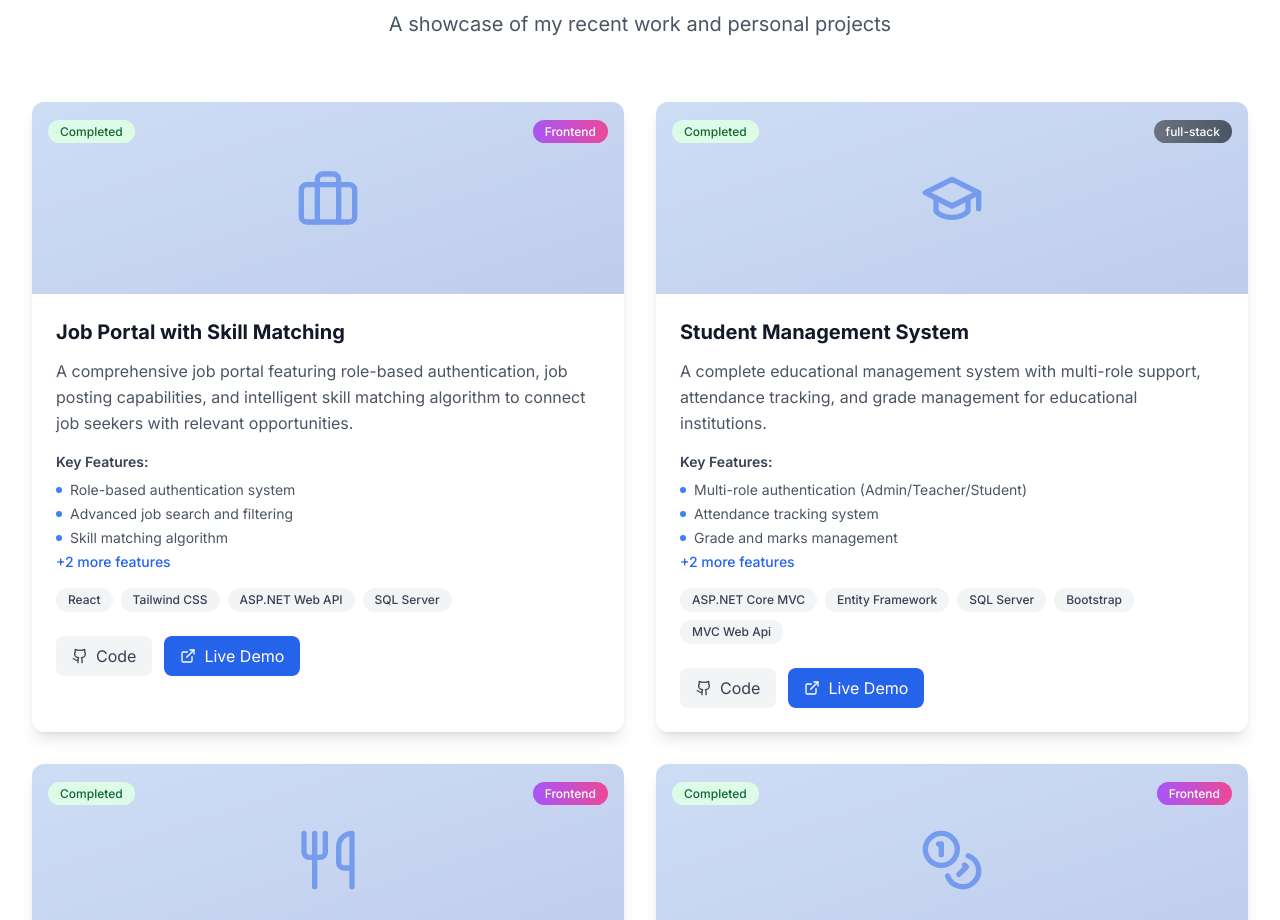
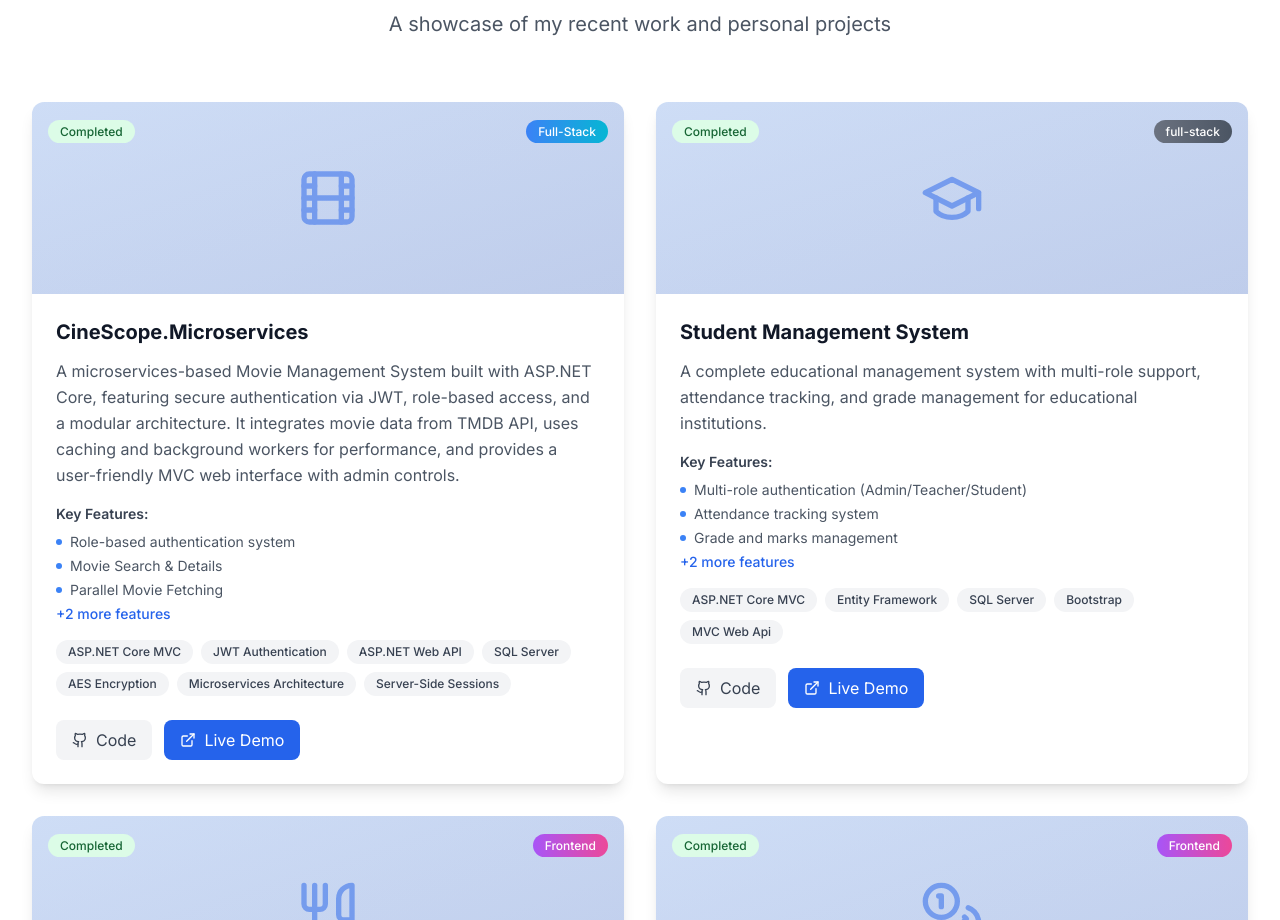
Before and after one commit to AbdullahRana18/react-portfolio, a React (Vite) app: page / in a window 1280 px wide. Shown: the part 2860-3780 px from the top of the page. Built offline with nearby package versions, Linux system fonts and the light colour scheme.

Commit message:
add new project

```diff
--- a/src/components/Projects.jsx
+++ b/src/components/Projects.jsx
@@ -1,29 +1,47 @@
 import { motion, useInView } from 'framer-motion'
 import { useRef } from 'react'
-import { Github, ExternalLink, Code, Database, Palette, Server, Briefcase, Utensils, Coins, GraduationCap } from 'lucide-react'
+import { Github, ExternalLink, Code, Database, Palette, Server, Briefcase, Utensils, Coins, GraduationCap, Move3dIcon, MoveLeftIcon, FilmIcon } from 'lucide-react'
 
 const Projects = () => {
   const ref = useRef(null)
   const isInView = useInView(ref, { once: true, threshold: 0.2 })
 
   const projects = [
-    {
-      title: 'Job Portal with Skill Matching',
-      description: 'A comprehensive job portal featuring role-based authentication, job posting capabilities, and intelligent skill matching algorithm to connect job seekers with relevant opportunities.',
+    // {
+    //   title: 'Job Portal with Skill Matching',
+    //   description: 'A comprehensive job portal featuring role-based authentication, job posting capabilities, and intelligent skill matching algorithm to connect job seekers with relevant opportunities.',
+    //   image: '/api/placeholder/600/400',
+    //   technologies: ['React', 'Tailwind CSS', 'ASP.NET Web API', 'SQL Server'],
+    //   features: [
+    //     'Role-based authentication system',
+    //     'Advanced job search and filtering',
+    //     'Skill matching algorithm',
+    //     'Real-time notifications',
+    //     'Admin dashboard for job management'
+    //   ],
+    //   github: 'https://github.com/AbdullahRana18/job-portal-skill-matching',
+    //   live: 'https://job-portal-skill-matching.vercel.app/',
+    //   status: 'Completed',
+    //   category: 'Frontend',
+    //   icon: Briefcase
+    // },
+      {
+      title: 'CineScope.Microservices',
+      description: 'A microservices-based Movie Management System built with ASP.NET Core, featuring secure authentication via JWT, role-based access, and a modular architecture. It integrates movie data from TMDB API, uses caching and background workers for performance, and provides a user-friendly MVC web interface with admin controls.',
       image: '/api/placeholder/600/400',
-      technologies: ['React', 'Tailwind CSS', 'ASP.NET Web API', 'SQL Server'],
+      technologies: ['ASP.NET Core MVC', 'JWT Authentication', 'ASP.NET Web API', 'SQL Server',"AES Encryption", "Microservices Architecture","Server-Side Sessions"],
       features: [
         'Role-based authentication system',
-        'Advanced job search and filtering',
-        'Skill matching algorithm',
-        'Real-time notifications',
-        'Admin dashboard for job management'
+        'Movie Search & Details',
+        'Parallel Movie Fetching',
+        'Admin Panel for User & Role Management',
+        'Secure Communication Between Service'
       ],
-      github: 'https://github.com/AbdullahRana18/job-portal-skill-matching',
+      github: 'https://github.com/AbdullahRana18/CineScope.Microservices',
       live: 'https://job-portal-skill-matching.vercel.app/',
       status: 'Completed',
-      category: 'Frontend',
-      icon: Briefcase
+      category: 'Full-Stack',
+      icon: FilmIcon
     },
     {
       title: 'Student Management System',
```
